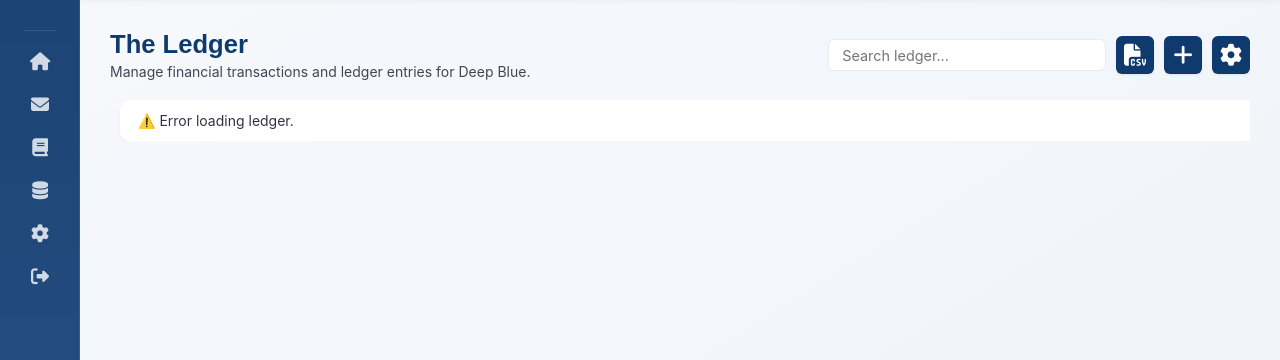
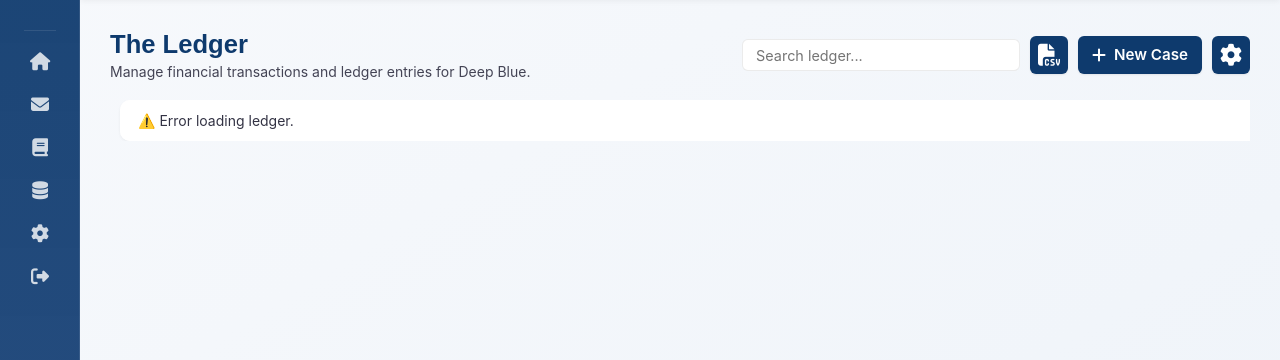
Before and after one commit to RayWalsh/Deepblue_demuro, a Flask app: page /ledger in a window 1280 px wide; the page is wider, and only the part inside the window is pictured. Shown: the part 60-420 px from the top of that part. Run offline with Flask 3, Linux system fonts and the light colour scheme; the visitor is signed in with stand-in values (Sample User, id 1).

Commit message:
Fix ledger new case button styling

```diff
--- a/static/css/ledger.css
+++ b/static/css/ledger.css
@@ -29,6 +29,17 @@ body {
   overflow-x: auto;
   -webkit-overflow-scrolling: touch;
   padding: 0 10px;
+}
+
+.ledger-section .header-add-btn.new-case-btn {
+  width: auto;
+  padding: 0 14px;
+  font-size: 0.95rem;
+  gap: 8px;
+}
+
+.ledger-section .header-add-btn.new-case-btn i {
+  font-size: 1rem;
 }
 
 @supports(padding: max(0px)) {
--- a/templates/ledger.html
+++ b/templates/ledger.html
@@ -32,8 +32,9 @@
         <i class="fas fa-file-csv"></i>
       </button>
 
-      <button id="openAddEntryBtn" class="header-add-btn" title="Add New Entry">
+      <button id="openAddEntryBtn" class="header-add-btn new-case-btn" title="New Case">
         <i class="fas fa-plus"></i>
+        <span>New Case</span>
       </button>
 
       <button id="openSettingsBtn" class="header-add-btn" title="Settings">
```
